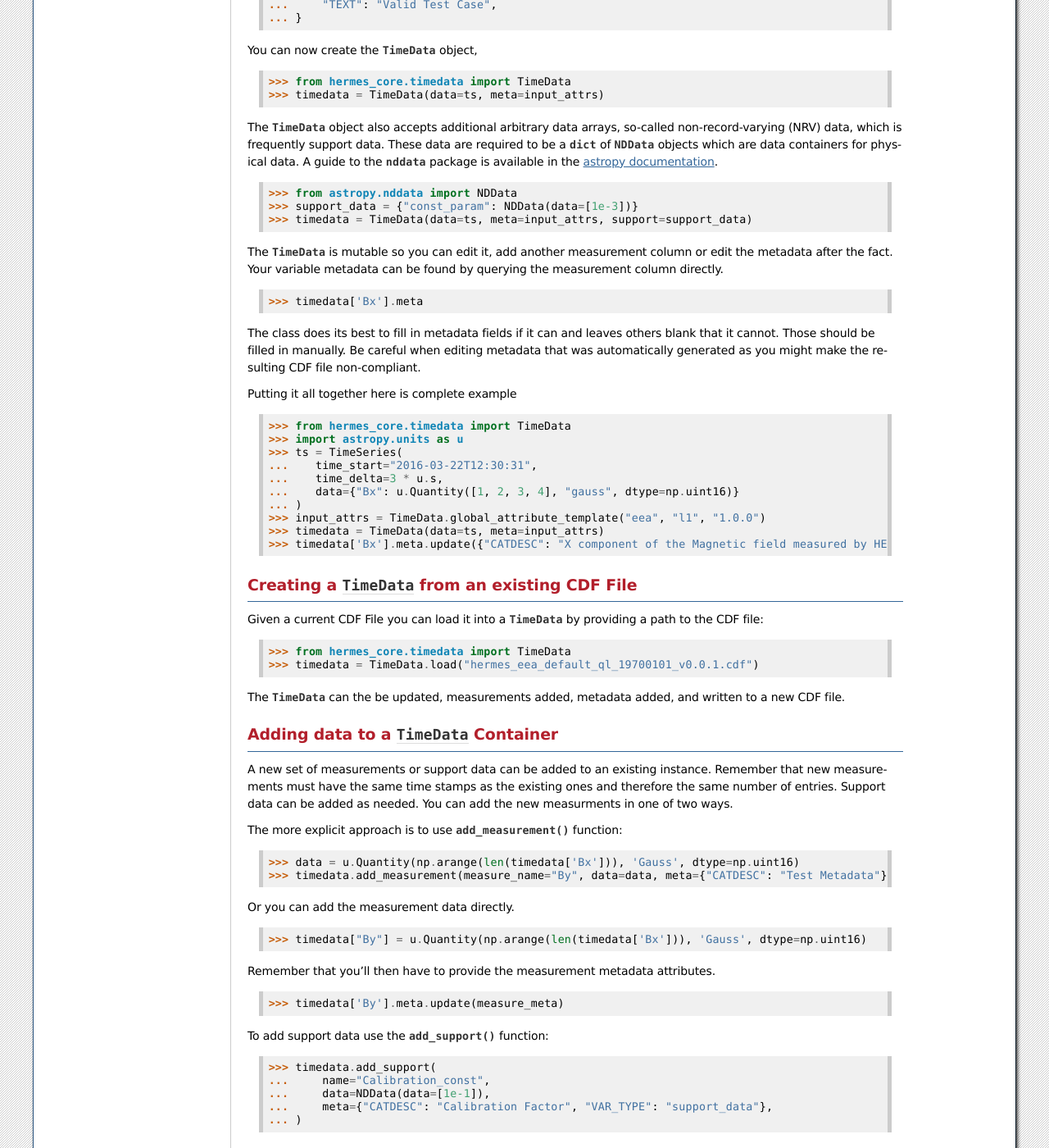
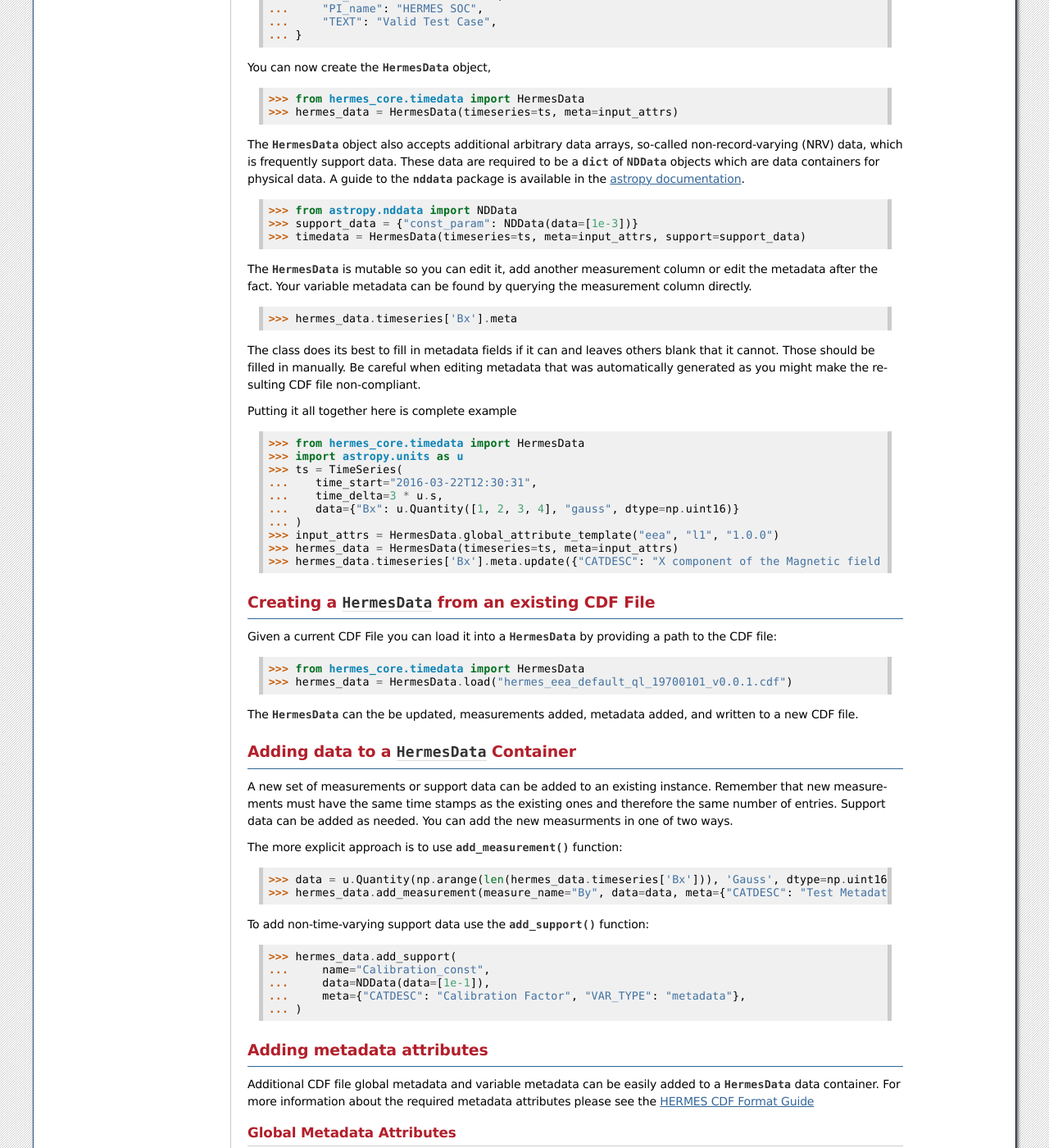
Before and after one commit to HERMES-SOC/hermes_core, a Sphinx documentation site: the page built from docs/user-guide/reading_writing_data.rst, in a window 1280 px wide and 1400 px high, scrolled down 1806 px. Shown: the whole window at 82% size. Built offline with Sphinx 7.4.7, drawn with Linux system fonts in a browser that asks for light colours; the version number could not be read and is left out; some of the changed text lies outside the part shown.

Commit message:
Refactor and Rename timedata to HermesData (#91)

```diff
--- a/docs/conf.py
+++ b/docs/conf.py
@@ -21,7 +21,7 @@
 
 # The full version, including alpha/beta/rc tags
 from hermes_core import __version__
-from hermes_core.util.schema import HERMESDataSchema
+from hermes_core.util.schema import HermesDataSchema
 
 version = __version__
 
@@ -50,15 +50,15 @@
 automodapi_toctreedirnm = "generated/api"
 
 # -- Generate CSV Files for Docs ---------------------------------------------
-if not os.path.exists('generated'):
-    os.mkdir('generated')  # generate the directory before putting things in it
+if not os.path.exists("generated"):
+    os.mkdir("generated")  # generate the directory before putting things in it
 # Global Attributes to CSV
 
-global_info = HERMESDataSchema.global_attribute_info()
+global_info = HermesDataSchema.global_attribute_info()
 global_info.write("./generated/global_attributes.csv", overwrite=True)
 
 # Variable Attributes to CSV
-variable_info = HERMESDataSchema.measurement_attribute_info()
+variable_info = HermesDataSchema.measurement_attribute_info()
 variable_info.write("./generated/variable_attributes.csv", overwrite=True)
 
 # Add any paths that contain templates here, relative to this directory.
--- a/docs/user-guide/reading_writing_data.rst
+++ b/docs/user-guide/reading_writing_data.rst
@@ -7,7 +7,7 @@
 Overview
 ========
 
-The :py:class:`~hermes_core.timedata.TimeData` class provides a convenient and efficient way to work with HERMES science CDF data files.
+The :py:class:`~hermes_core.timedata.HermesData` class provides a convenient and efficient way to work with HERMES science CDF data files.
 The point of this class is to simplify data management, enhances data discovery, and facilitates adherence to CDF standards.
 
 `CDF (Common Data Format) <https://cdf.gsfc.nasa.gov>`_ files are a binary file format commonly used by NASA scientific research to store and exchange data. They provide a flexible structure for organizing and representing multidimensional datasets along with associated metadata. CDF files are widely used in space physics. Because of their versatility, CDF files can be complex.
@@ -23,18 +23,18 @@
 through the HERMES development Docker continer environment. For more information on the HERMES Docker
 container please see our :doc:`Development Environment Page </dev-guide/dev_env>`.
 
-To make it easier to work with HERMES data, the :py:class:`~hermes_core.timedata.TimeData` class facilitates the abstraction of HERMES CDF files.
+To make it easier to work with HERMES data, the :py:class:`~hermes_core.timedata.HermesData` class facilitates the abstraction of HERMES CDF files.
 It allows users to read and write HERMES data and is compliant with `PyHC expectations <https://heliopython.org>`_.
 The data is stored in a `~astropy.timeseries.TimeSeries` table while the metadata is stored in dictionaries.
 `~astropy.timeseries.TimeSeries` is a Python class for handling scientific time series data that provides a convenient and familiar interface for working with tabular data.
 By loading the contents of a CDF file into a `~astropy.timeseries.TimeSeries` table, it becomes easier to manipulate, analyze, and visualize the data.
 Additionally, metadata attributes can be associated with the table, allowing for enhanced documentation and data discovery.
-The :py:class:`~hermes_core.timedata.TimeData` class aims to provide a simplified interface to reading and writing HERMES data and metadata to CDF files while automatically handling the complexities of the underlying CDF file format.
+The :py:class:`~hermes_core.timedata.HermesData` class aims to provide a simplified interface to reading and writing HERMES data and metadata to CDF files while automatically handling the complexities of the underlying CDF file format.
 
-Creating a ``TimeData`` object
-==============================
+Creating a ``HermesData`` object
+================================
 
-A :py:class:`~hermes_core.timedata.TimeData` must be initialized by providing a `~astropy.timeseries.TimeSeries` object with at least one measurement.
+A :py:class:`~hermes_core.timedata.HermesData` must be initialized by providing a `~astropy.timeseries.TimeSeries` object with at least one measurement.
 There are many ways to initialize one but here is one example:
 
     >>> import numpy as np
@@ -59,10 +59,10 @@
     ...        data={'diff_e_flux': u.Quantity(np.arange(100) * 1e-3, '1/(cm**2 * s * eV * steradian)', dtype=np.float32)}
     ...    )
 
-Note the use of `~astropy.time` and `astropy.units` which provide several advantages over using arrays of numbers and are required by :py:class:`~hermes_core.timedata.TimeData`.
+Note the use of `~astropy.time` and `astropy.units` which provide several advantages over using arrays of numbers and are required by :py:class:`~hermes_core.timedata.HermesData`.
 
 Next create a `dict` or `~collections.OrderedDict` containing the required CDF global metadata.
-The class function :py:func:`~hermes_core.timedata.TimeData.global_attribute_template` will provide you an empty version that you can fill in.
+The class function :py:func:`~hermes_core.timedata.HermesData.global_attribute_template` will provide you an empty version that you can fill in.
 Here is an example with filled in values.
 
     >>> input_attrs = {
@@ -100,24 +100,24 @@
     ...     "TEXT": "Valid Test Case",
     ... }
 
-You can now create the :py:class:`~hermes_core.timedata.TimeData` object,
+You can now create the :py:class:`~hermes_core.timedata.HermesData` object,
 
-    >>> from hermes_core.timedata import TimeData
-    >>> timedata = TimeData(data=ts, meta=input_attrs)
+    >>> from hermes_core.timedata import HermesData
+    >>> hermes_data = HermesData(timeseries=ts, meta=input_attrs)
 
-The :py:class:`~hermes_core.timedata.TimeData` object also accepts additional arbitrary data arrays,
+The :py:class:`~hermes_core.timedata.HermesData` object also accepts additional arbitrary data arrays,
 so-called non-record-varying (NRV) data, which is frequently support data. These data are required to be a `dict`
 of :py:class:`~astropy.nddata.NDData` objects which are data containers for physical data.
 A guide to the `~astropy.nddata` package is available in the `astropy documentation <https://docs.astropy.org/en/stable/nddata/>`_.
 
     >>> from astropy.nddata import NDData
     >>> support_data = {"const_param": NDData(data=[1e-3])}
-    >>> timedata = TimeData(data=ts, meta=input_attrs, support=support_data)
+    >>> timedata = HermesData(timeseries=ts, meta=input_attrs, support=support_data)
 
-The :py:class:`~hermes_core.timedata.TimeData` is mutable so you can edit it, add another measurement column or edit the metadata after the fact.
+The :py:class:`~hermes_core.timedata.HermesData` is mutable so you can edit it, add another measurement column or edit the metadata after the fact.
 Your variable metadata can be found by querying the measurement column directly.
 
-    >>> timedata['Bx'].meta # doctest: +SKIP
+    >>> hermes_data.timeseries['Bx'].meta # doctest: +SKIP
 
 The class does its best to fill in metadata fields if it can and leaves others blank that it cannot.
 Those should be filled in manually.
@@ -125,87 +125,79 @@
 
 Putting it all together here is complete example
 
-    >>> from hermes_core.timedata import TimeData
+    >>> from hermes_core.timedata import HermesData
     >>> import astropy.units as u
     >>> ts = TimeSeries(
     ...    time_start="2016-03-22T12:30:31",
     ...    time_delta=3 * u.s,
     ...    data={"Bx": u.Quantity([1, 2, 3, 4], "gauss", dtype=np.uint16)}
     ... )
-    >>> input_attrs = TimeData.global_attribute_template("eea", "l1", "1.0.0")
-    >>> timedata = TimeData(data=ts, meta=input_attrs)
-    >>> timedata['Bx'].meta.update({"CATDESC": "X component of the Magnetic field measured by HERMES"})
+    >>> input_attrs = HermesData.global_attribute_template("eea", "l1", "1.0.0")
+    >>> hermes_data = HermesData(timeseries=ts, meta=input_attrs)
+    >>> hermes_data.timeseries['Bx'].meta.update({"CATDESC": "X component of the Magnetic field measured by HERMES"})
 
-Creating a ``TimeData`` from an existing CDF File
-=================================================
+Creating a ``HermesData`` from an existing CDF File
+===================================================
 
-Given a current CDF File you can load it into a :py:class:`~hermes_core.timedata.TimeData` by providing a path to the CDF file::
+Given a current CDF File you can load it into a :py:class:`~hermes_core.timedata.HermesData` by providing a path to the CDF file::
 
-    >>> from hermes_core.timedata import TimeData
-    >>> timedata = TimeData.load("hermes_eea_default_ql_19700101_v0.0.1.cdf") # doctest: +SKIP
+    >>> from hermes_core.timedata import HermesData
+    >>> hermes_data = HermesData.load("hermes_eea_default_ql_19700101_v0.0.1.cdf") # doctest: +SKIP
 
-The :py:class:`~hermes_core.timedata.TimeData` can the be updated, measurements added, metadata added, and written to a new CDF file.
+The :py:class:`~hermes_core.timedata.HermesData` can the be updated, measurements added, metadata added, and written to a new CDF file.
 
-Adding data to a ``TimeData`` Container
-=======================================
+Adding data to a ``HermesData`` Container
+=========================================
 
 A new set of measurements or support data can be added to an existing instance. Remember
 that new measurements must have the same time stamps as the existing ones and therefore
 the same number of entries. Support data can be added as needed.
 You can add the new measurments in one of two ways.
 
-The more explicit approach is to use :py:func:`~hermes_core.timedata.TimeData.add_measurement` function::
+The more explicit approach is to use :py:func:`~hermes_core.timedata.HermesData.add_measurement` function::
 
-    >>> data = u.Quantity(np.arange(len(timedata['Bx'])), 'Gauss', dtype=np.uint16)
-    >>> timedata.add_measurement(measure_name="By", data=data, meta={"CATDESC": "Test Metadata"})
+    >>> data = u.Quantity(np.arange(len(hermes_data.timeseries['Bx'])), 'Gauss', dtype=np.uint16)
+    >>> hermes_data.add_measurement(measure_name="By", data=data, meta={"CATDESC": "Test Metadata"})
 
-Or you can add the measurement data directly.
+To add non-time-varying support data use the :py:func:`~hermes_core.timedata.HermesData.add_support` function::
 
-    >>> timedata["By"] = u.Quantity(np.arange(len(timedata['Bx'])), 'Gauss', dtype=np.uint16)
-
-Remember that you'll then have to provide the measurement metadata attributes.
-
-    >>> timedata['By'].meta.update(measure_meta) # doctest: +SKIP
-
-To add support data use the :py:func:`~hermes_core.timedata.TimeData.add_support` function::
-
-    >>> timedata.add_support(
+    >>> hermes_data.add_support(
     ...     name="Calibration_const",
     ...     data=NDData(data=[1e-1]),
-    ...     meta={"CATDESC": "Calibration Factor", "VAR_TYPE": "support_data"},
+    ...     meta={"CATDESC": "Calibration Factor", "VAR_TYPE": "metadata"},
     ... )
 
 Adding metadata attributes
 ==========================
 
 Additional CDF file global metadata and variable metadata can be easily added to a
-:py:class:`~hermes_core.timedata.TimeData` data container. For more information about the required
+:py:class:`~hermes_core.timedata.HermesData` data container. For more information about the required
 metadata attributes please see the :doc:`HERMES CDF Format Guide </user-guide/cdf_format_guide>`
 
 Global Metadata Attributes
 --------------------------
 
-Global metadata attributes can be updated for a :py:class:`~hermes_core.timedata.TimeData` object
-using the object's :py:attr:`~hermes_core.timedata.TimeData.meta` parameter which is an
+Global metadata attributes can be updated for a :py:class:`~hermes_core.timedata.HermesData` object
+using the object's :py:attr:`~hermes_core.timedata.HermesData.meta` parameter which is an
 `~collections.OrderedDict` containing all attributes.
 
 Required Global Attributes
 ^^^^^^^^^^^^^^^^^^^^^^^^^^
 
-The :py:class:`~hermes_core.timedata.TimeData` class requires several global metadata attributes
+The :py:class:`~hermes_core.timedata.HermesData` class requires several global metadata attributes
 to be provided upon instantiation:
 
 - `Descriptor`
 - `Data_level`
 - `Data_version`
 
-A :py:class:`~hermes_core.timedata.TimeData` container cannot be created without supplying at
+A :py:class:`~hermes_core.timedata.HermesData` container cannot be created without supplying at
 lest this subset of global metadata attributes.
 
 Derived Global Attributes
 ^^^^^^^^^^^^^^^^^^^^^^^^^
 
-The :py:class:`~hermes_core.util.schema.HERMESDataSchema` class derives several global metadata
+The :py:class:`~hermes_core.util.schema.HermesDataSchema` class derives several global metadata
 attributes required for ISTP compliance. The following global attribtues are derived:
 
 - `Data_type`
@@ -222,11 +214,11 @@
 ^^^^^^^^^^^^^^^^^^^^^^^^^^^^^^^^^^^^^^^^^^^^^^^
 
 A template of the required metadata can be obtained using the
-:py:func:`~hermes_core.timedata.TimeData.global_attribute_template` function::
+:py:func:`~hermes_core.timedata.HermesData.global_attribute_template` function::
 
     >>> from collections import OrderedDict
-    >>> from hermes_core.timedata import TimeData
-    >>> TimeData.global_attribute_template()
+    >>> from hermes_core.timedata import HermesData
+    >>> HermesData.global_attribute_template()
     OrderedDict([('DOI', None),
              ('Data_level', None),
              ('Data_version', None),
@@ -245,8 +237,8 @@
 You can also pass arguments into the function to get a partially populated template::
 
     >>> from collections import OrderedDict
-    >>> from hermes_core.timedata import TimeData
-    >>> TimeData.global_attribute_template(
+    >>> from hermes_core.timedata import HermesData
+    >>> HermesData.global_attribute_template(
     ...     instr_name='eea',
     ...     data_level='l1',
     ...     version='0.1.0'
@@ -268,19 +260,19 @@
 This can make the definition of global metadata easier since instrument teams or users only need
 to supply pieces of metadata that are in this template. Additional metadata items can be added
 if desired. Once the template is instantiated and all attributes have been filled out, you can
-use this  duruing instantiation of your :py:class:`~hermes_core.timedata.TimeData` container.
+use this  duruing instantiation of your :py:class:`~hermes_core.timedata.HermesData` container.
 
 Variable Metadata Attributes
 ----------------------------
 
-Variable metadata requirements can be updated for a :py:class:`~hermes_core.timedata.TimeData`
-variable using the variable's :py:attr:`~hermes_core.timedata.TimeData.meta` property which is an
+Variable metadata requirements can be updated for a :py:class:`~hermes_core.timedata.HermesData`
+variable using the variable's :py:attr:`~hermes_core.timedata.HermesData.meta` property which is an
 `~collections.OrderedDict` of all attributes.
 
 Required Variable Attributes
 ^^^^^^^^^^^^^^^^^^^^^^^^^^^^
 
-The :py:class:`~hermes_core.timedata.TimeData` class requires one variable metadata attribute
+The :py:class:`~hermes_core.timedata.HermesData` class requires one variable metadata attribute
 to be provided upon instantiation:
 
 - `CATDESC` : (Catalogue Description) This is a human readable description of the data variable.
@@ -288,7 +280,7 @@
 Derived Variable Attributes
 ^^^^^^^^^^^^^^^^^^^^^^^^^^^
 
-The :py:class:`~hermes_core.util.schema.HERMESDataSchema` class derives several variable metadata
+The :py:class:`~hermes_core.util.schema.HermesDataSchema` class derives several variable metadata
 attributes required for ISTP compliance.
 
 -  `TIME_BASE`
@@ -314,20 +306,20 @@
 ^^^^^^^^^^^^^^^^^^^^^^^^^^^^^^^^^^^^^^^^^^^^^^^^^
 
 A template of the required metadata can be obtained using the
-:py:func:`~hermes_core.timedata.TimeData.measurement_attribute_template` function::
+:py:func:`~hermes_core.timedata.HermesData.measurement_attribute_template` function::
 
     >>> from collections import OrderedDict
-    >>> from hermes_core.timedata import TimeData
-    >>> TimeData.measurement_attribute_template()
+    >>> from hermes_core.timedata import HermesData
+    >>> HermesData.measurement_attribute_template()
     OrderedDict([('CATDESC', None)])
 
-If you use the :py:func:`~hermes_core.timedata.TimeData.add_measurement` function, it will
+If you use the :py:func:`~hermes_core.timedata.HermesData.add_measurement` function, it will
 automatically fill most of them in for you. Additional pieces of metadata can be added if desired.
 
-Visualizing data in a ``TimeData`` Container
-============================================
+Visualizing data in a ``HermesData`` Container
+==============================================
 
-The :py:class:`~hermes_core.timedata.TimeData` provides a quick way to visualize its data through `~hermes_core.timedata.TimeData.plot`.
+The :py:class:`~hermes_core.timedata.HermesData` provides a quick way to visualize its data through `~hermes_core.timedata.HermesData.plot`.
 By default, a plot will be generated with each measurement in its own plot panel.
 
 .. plot::
@@ -337,24 +329,24 @@
     >>> import matplotlib.pyplot as plt
     >>> import astropy.units as u
     >>> from astropy.timeseries import TimeSeries
-    >>> from hermes_core.timedata import TimeData
+    >>> from hermes_core.timedata import HermesData
     >>> bx = np.concatenate([[0], np.random.choice(a=[-1, 0, 1], size=1000)]).cumsum(0)
     >>> by = np.concatenate([[0], np.random.choice(a=[-1, 0, 1], size=1000)]).cumsum(0)
     >>> bz = np.concatenate([[0], np.random.choice(a=[-1, 0, 1], size=1000)]).cumsum(0)
     >>> ts = TimeSeries(time_start="2016-03-22T12:30:31", time_delta=3 * u.s, data={"Bx": u.Quantity(bx, "nanoTesla", dtype=np.int16)})
-    >>> input_attrs = TimeData.global_attribute_template("nemisis", "l1", "1.0.0")
-    >>> timedata = TimeData(data=ts, meta=input_attrs)
-    >>> timedata.add_measurement(measure_name=f"By", data=u.Quantity(by, 'nanoTesla', dtype=np.int16))
-    >>> timedata.add_measurement(measure_name=f"Bz", data=u.Quantity(bz, 'nanoTesla', dtype=np.int16))
+    >>> input_attrs = HermesData.global_attribute_template("nemisis", "l1", "1.0.0")
+    >>> hermes_data = HermesData(timeseries=ts, meta=input_attrs)
+    >>> hermes_data.add_measurement(measure_name=f"By", data=u.Quantity(by, 'nanoTesla', dtype=np.int16))
+    >>> hermes_data.add_measurement(measure_name=f"Bz", data=u.Quantity(bz, 'nanoTesla', dtype=np.int16))
     >>> fig = plt.figure()
-    >>> timedata.plot() # doctest: +SKIP
+    >>> hermes_data.plot() # doctest: +SKIP
     >>> plt.show() # doctest: +SKIP
 
 Writing a CDF File
 ==================
 
-The :py:class:`~hermes_core.timedata.TimeData` class writes CDF files using the `~spacepy.pycdf` module.
-This can be done using the :py:func:`~hermes_core.timedata.TimeData.save` method which only requires a path to the folder where the CDF file should be saved.
+The :py:class:`~hermes_core.timedata.HermesData` class writes CDF files using the `~spacepy.pycdf` module.
+This can be done using the :py:func:`~hermes_core.timedata.HermesData.save` method which only requires a path to the folder where the CDF file should be saved.
 The filename is automatically derived consistent with HERMES filenaming requirements.
 If no path is provided it writes the file to the current directory.
 This function returns the full path to the CDF file that was generated.
@@ -363,7 +355,7 @@
 Validating a CDF File
 =====================
 
-The :py:class:`~hermes_core.timedata.TimeData` uses the `~spacepy.pycdf.istp` module for CDF validation, in addition to custom
+The :py:class:`~hermes_core.timedata.HermesData` uses the `~spacepy.pycdf.istp` module for CDF validation, in addition to custom
 tests for additional metadata. A CDF file can be validated using the :py:func:`~hermes_core.util.validation.validate` method
 and by passing, as a parameter, the full path to the CDF file to be validated::
 
```
Also changed, not shown: docs/examples/tutorial1.rst (+12 -12 lines), docs/user-guide/cdf_format_guide.rst (+5 -5 lines), 8 other files.
